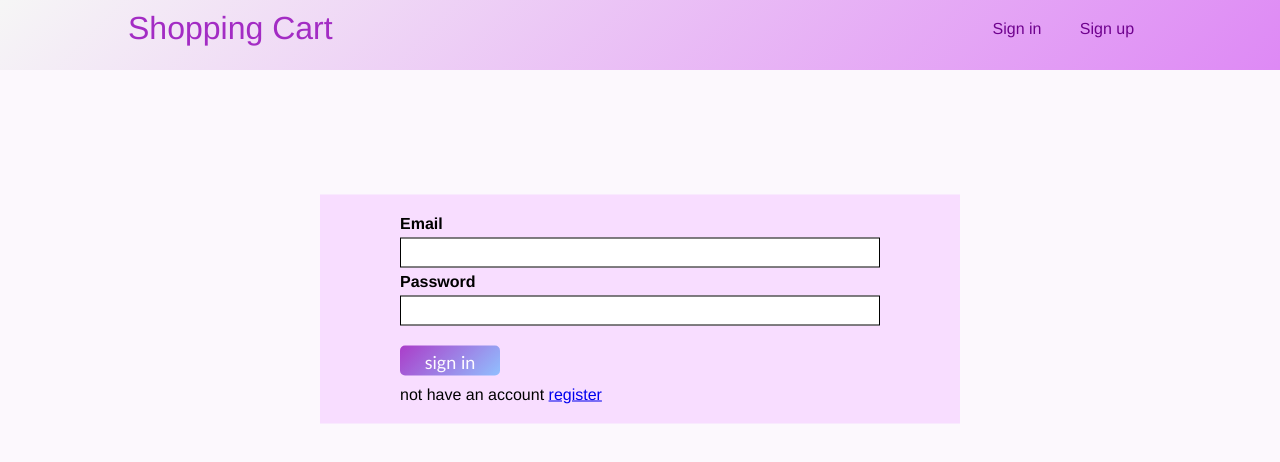
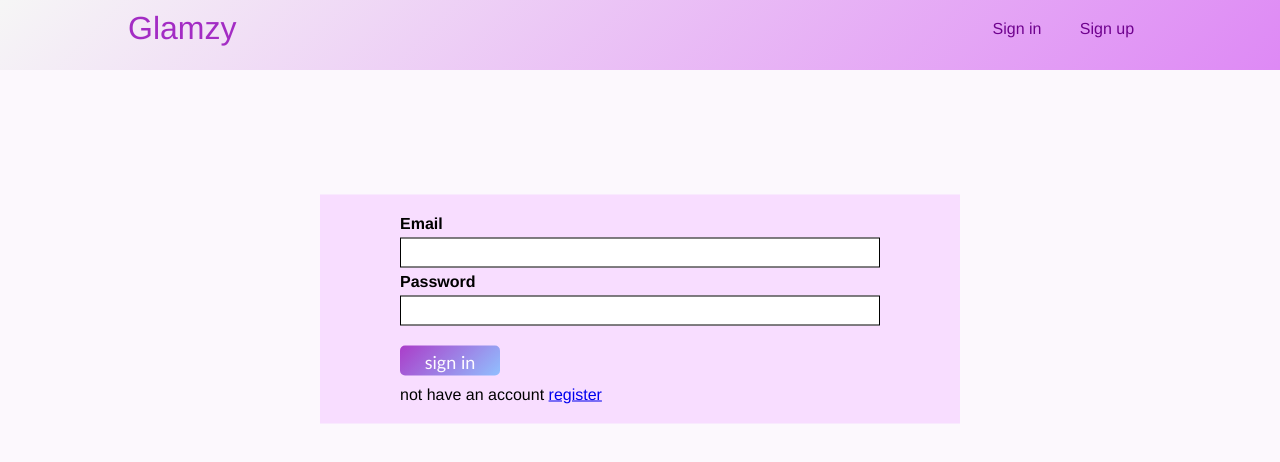
Before and after one commit to Ahlamsayed-122/Glamzy, a plain HTML site: page login.html in a window 1280 px wide. Drawn offline with nearby package versions, Linux system fonts and the light colour scheme.

Commit message:
Add files via upload

```diff
--- a/login.html
+++ b/login.html
@@ -10,7 +10,7 @@
 <header>
     <div class="container">
         <div class="header-content">
-           <a href="index.html" class="brand">Shopping Cart</a>
+           <a href="index.html" class="brand">Glamzy</a>
 
          <nav>
              <ul>
```
